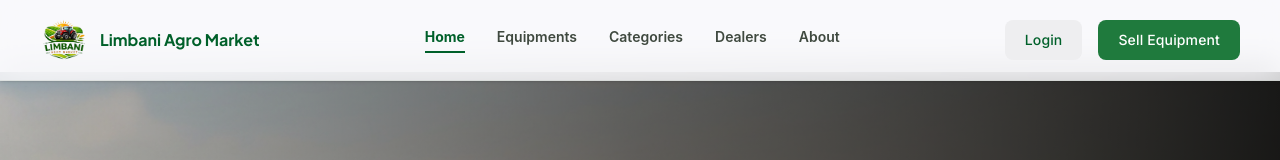
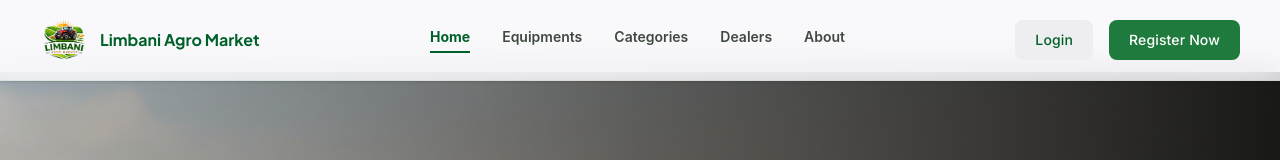
Before and after one commit to Limbani99/Limbani-Agro-Market, a React (Vite) app in the folder LimbaniArgoMarket/: page / in a window 1280 px wide. Shown: the top 160 px of the page. Built offline with nearby package versions, Linux system fonts and the light colour scheme; no server answers.

Commit message:
Replace Sell Equipment button with Register button in Navbar

```diff
--- a/LimbaniArgoMarket/src/layout/Navbar.jsx
+++ b/LimbaniArgoMarket/src/layout/Navbar.jsx
@@ -139,15 +139,12 @@ const Navbar = () => {
                             <Link to="/login" className="hidden md:block font-label-md text-label-md bg-surface-container text-primary px-5 py-2.5 rounded-lg hover:bg-surface-container-high transition-colors active:scale-95 duration-200 cursor-pointer font-semibold">
                                 Login
                             </Link>
-                            <button
-                                onClick={() => {
-                                    alert("Please log in first to list your equipment.");
-                                    navigate('/login');
-                                }}
+                            <Link
+                                to="/register"
                                 className="hidden md:block font-label-md text-label-md bg-primary-container text-on-primary px-5 py-2.5 rounded-lg hover:opacity-90 transition-opacity active:scale-95 duration-200 cursor-pointer font-semibold"
                             >
-                                Sell Equipment
-                            </button>
+                                Register Now
+                            </Link>
                         </>
                     )}
 
@@ -217,16 +214,13 @@ const Navbar = () => {
                             <Link to="/login" onClick={() => setIsMobileMenuOpen(false)} className="w-full font-label-md text-label-md bg-surface-container text-primary px-4 py-3 rounded-xl hover:bg-surface-container-high active:scale-98 transition-all font-bold flex items-center justify-center gap-2">
                                 <span className="material-symbols-outlined text-[18px]">login</span> Login
                             </Link>
-                            <button
-                                onClick={() => {
-                                    setIsMobileMenuOpen(false);
-                                    alert("Please log in first to list your equipment.");
-                                    navigate('/login');
-                                }}
+                            <Link
+                                to="/register"
+                                onClick={() => setIsMobileMenuOpen(false)}
                                 className="w-full font-label-md text-label-md bg-primary text-on-primary px-4 py-3 rounded-xl hover:bg-primary/90 active:scale-98 transition-all font-bold flex items-center justify-center gap-2 shadow-sm text-center cursor-pointer"
                             >
-                                <span className="material-symbols-outlined text-[18px]">add_circle</span> Sell Equipment
-                            </button>
+                                <span className="material-symbols-outlined text-[18px]">person_add</span> Register Now
+                            </Link>
                         </div>
                     )}
                 </div>
```
